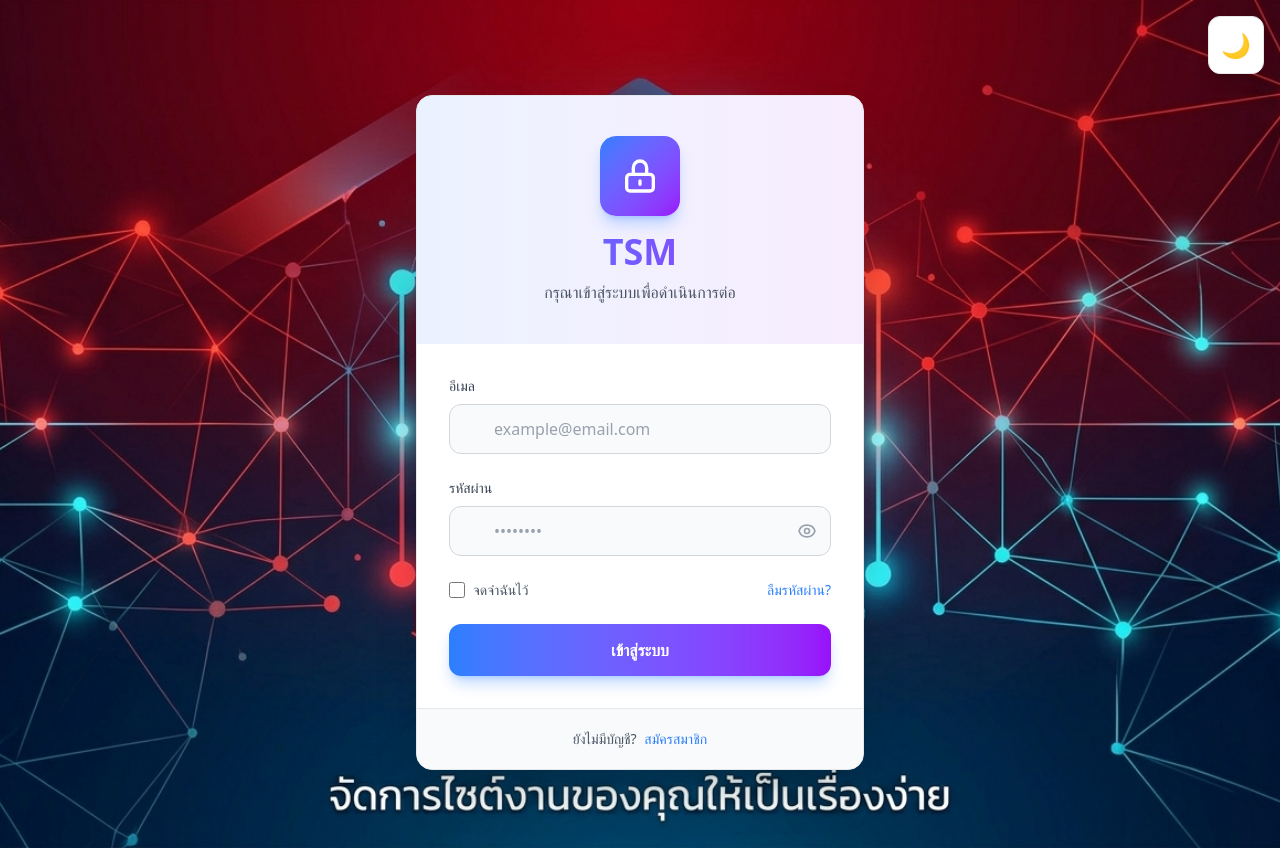
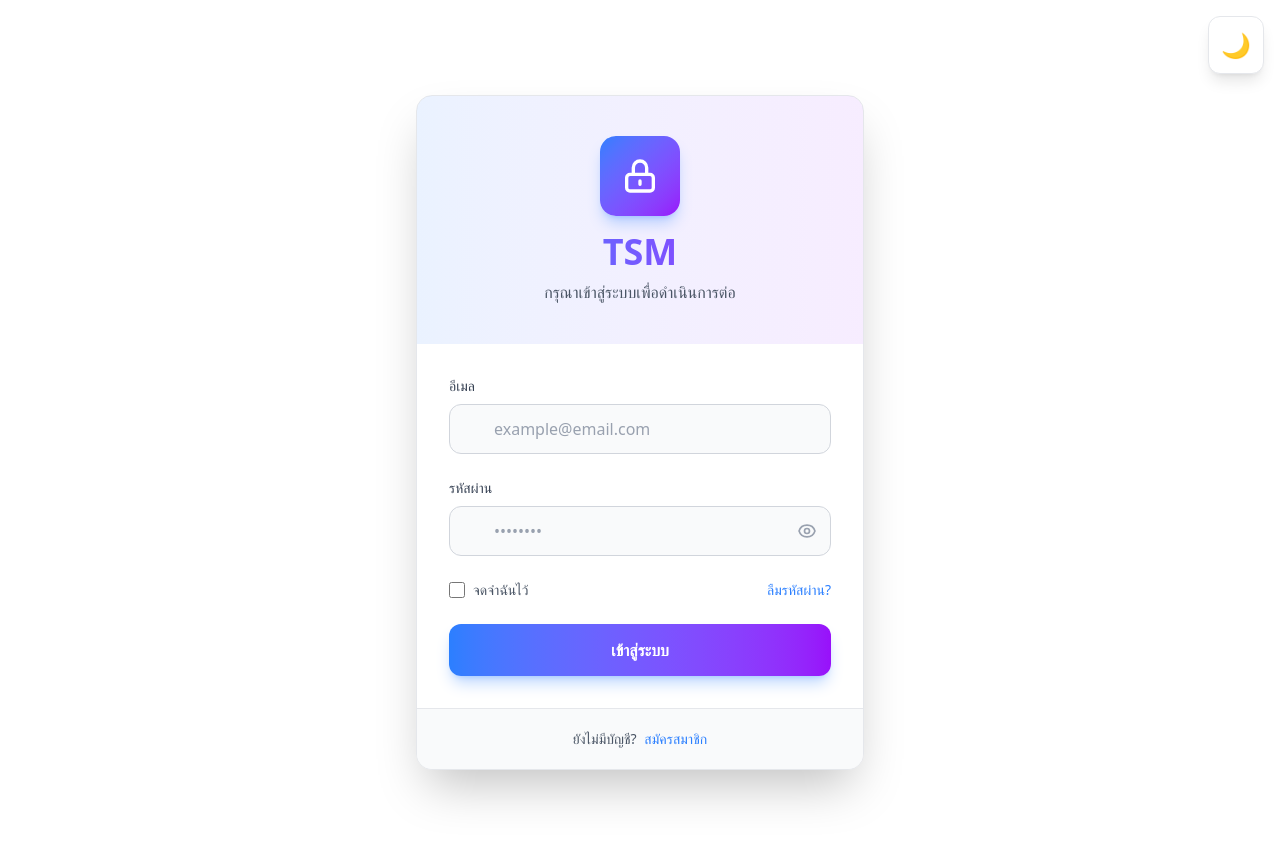
Before and after one commit to EiG123/Frontend-TSM, a Vue app: page / in a window 1280 px wide. Built offline with nearby package versions, Linux system fonts and the light colour scheme; no server answers.

Commit message:
bg change to black

```diff
--- a/src/App.vue
+++ b/src/App.vue
@@ -23,41 +23,18 @@ const closeMobileMenu = () => {
 </script>
 
 <template>
-  <div
-    class="min-h-screen
-           bg-[url('/src/assets/bg.png')]
-           bg-cover
-           bg-center
-           bg-no-repeat
-           p-6
-           transition-colors
-           duration-300"
-  >
+  <!-- ✅ ลบ bg ออกจากตรงนี้ ให้แต่ละหน้าจัดการเอง -->
+  <div class="min-h-screen bg-white dark:bg-slate-900 dark:from-slate-900 dark:via-slate-900 dark:to-slate-900 p-6 transition-colors duration-300">
     <div
       v-if="isLoggedIn && isMobileMenuOpen"
       @click="closeMobileMenu"
       class="fixed inset-0 bg-black/60 backdrop-blur-sm z-30 md:hidden transition-all duration-300"
     ></div>
 
-    <Sidebar
-      v-if="isLoggedIn"
-      :is-open="isMobileMenuOpen"
-      @close="closeMobileMenu"
-    />
+    <Sidebar v-if="isLoggedIn" :is-open="isMobileMenuOpen" @close="closeMobileMenu" />
+    <Header v-if="isLoggedIn" :on-menu-click="toggleMobileMenu" />
 
-    <Header
-      v-if="isLoggedIn"
-      :on-menu-click="toggleMobileMenu"
-    />
-
-    <main
-      :class="[
-        isLoggedIn
-          ? 'md:ml-64 md:pt-16 pt-16 p-4 md:p-6'
-          : '',
-        'min-h-screen'
-      ]"
-    >
+    <main :class="[isLoggedIn ? 'md:ml-64 md:pt-16 pt-16 p-4 md:p-6' : '', 'min-h-screen']">
       <router-view />
     </main>
   </div>
```
